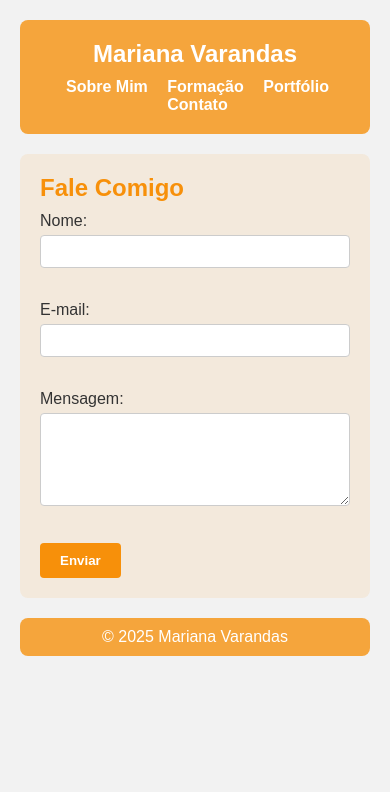
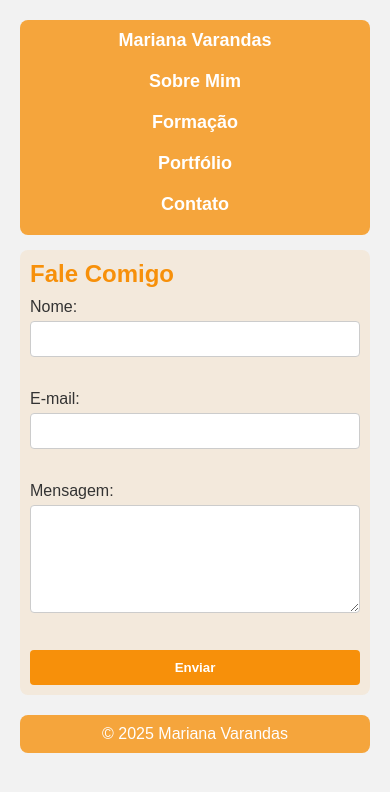
Before and after one commit to MarianaVarandas/ProjetoWeb_SitePessoal, a plain HTML site: page contato.html in a window 390 px wide. Drawn offline with Linux system fonts and the light colour scheme.

Commit message:
adicionando midia queries

```diff
--- a/style.css
+++ b/style.css
@@ -120,3 +120,58 @@ form input[type="submit"] {
 form input[type="submit"]:hover {
     background-color: #5555cc;
 }
+/* adaptando a página para celular */
+
+@media screen and (max-width: 600px) {
+
+  header h1 {
+    font-size: 18px;
+  }
+
+  /* Menu em coluna, ocupando a largura total */
+  nav ul {
+    display: flex;
+    flex-direction: column;
+    align-items: center;
+    padding: 0;
+  }
+
+  nav ul li {
+    display: block;
+    margin: 10px 0;
+  }
+
+  nav ul li a {
+    font-size: 18px;
+    transform: none; /* para evitar zoom exagerado ao toque */
+  }
+
+  /* Redução de padding e margens das seções */
+  section {
+    padding: 10px;
+    margin-top: 15px;
+  }
+
+  /* Ajusta o tamanho da foto */
+  img {
+    width: 100%;
+    height: auto;
+  }
+
+  /* Ajuste no formulário */
+  form input[type="text"],
+  form input[type="email"],
+  form textarea {
+    font-size: 16px;
+  }
+
+  form input[type="submit"] {
+    width: 100%;
+  }
+
+  /* Reduz padding do cabeçalho e rodapé pra melhor visibilidade*/
+  header,
+  footer {
+    padding: 10px;
+  }
+}
```
